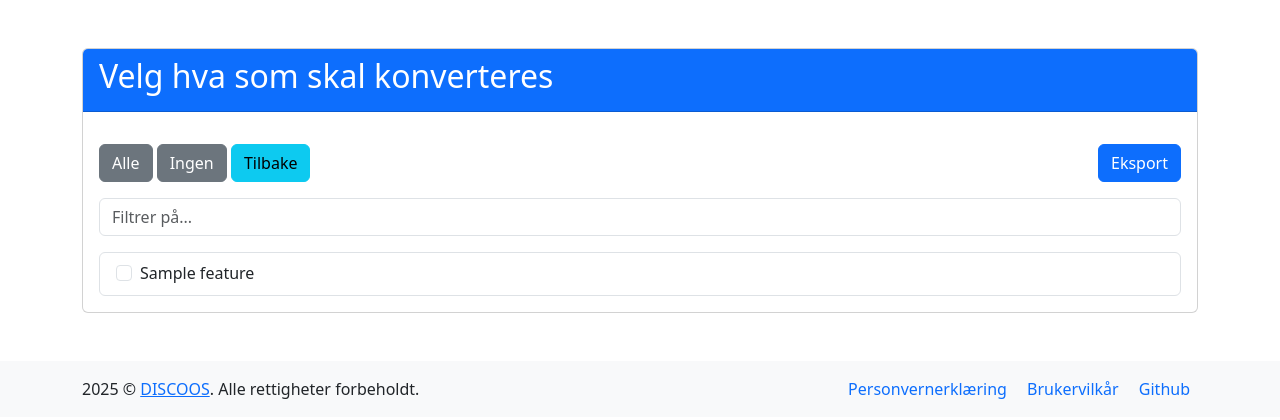
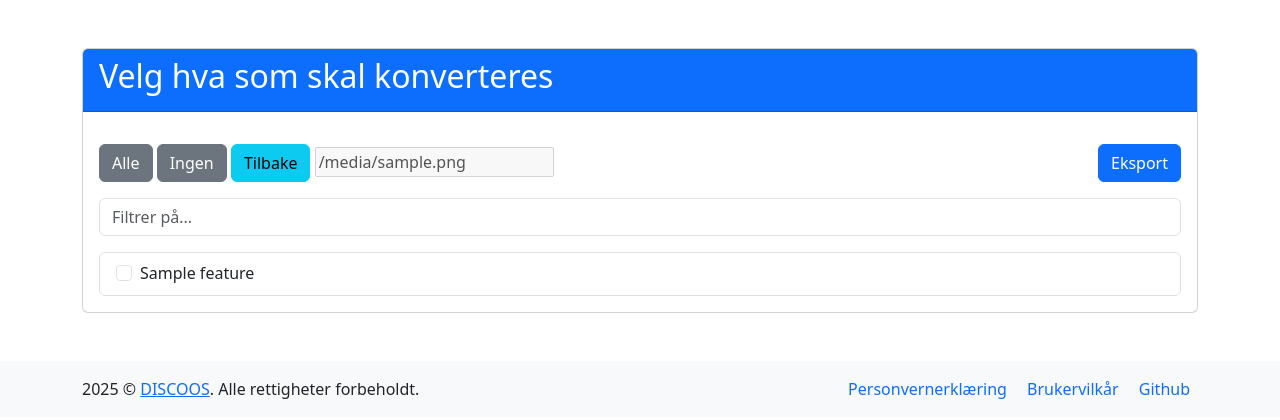
Before and after one commit to kengu/fakspy, a Flask app: template templates/select.html in a window 1280 px wide. Shown: the part 56-476 px from the top of the page. Run offline with Flask 3, Linux system fonts and the light colour scheme; the template is opened without the code that fills it: most values are stand-ins (such as "Sample title", 1, 10 or a date in 2020).

Commit message:
Added filename to select.html

```diff
--- a/main.py
+++ b/main.py
@@ -95,7 +95,8 @@ def list_features(upload_path):
 
         return render_template('select.html',
             features=feature_list,
-            upload_path=upload_path
+            upload_path=upload_path,
+            upload_file=os.path.basename(upload_path)
         )
 
     except Exception as e:
--- a/templates/select.html
+++ b/templates/select.html
@@ -63,6 +63,7 @@
                         <button type="reset" onclick="toggleSelection('all')" class="btn btn-secondary">Alle</button>
                         <button type="button" onclick="toggleSelection('none')" class="btn btn-secondary">Ingen</button>
                         <button type="button" onclick="window.history.back()" class="btn btn-info justify-content-between">Tilbake</button>
+                        <input type="text" class="disabled" value="{{ upload_file }}" disabled>
                     </div>
                     <div>
                         <button type="submit" class="btn btn-primary">Eksport</button>
```
